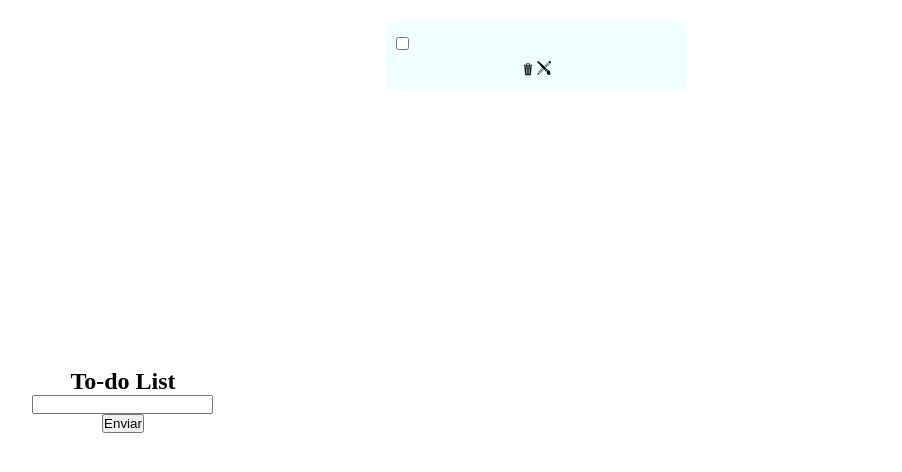
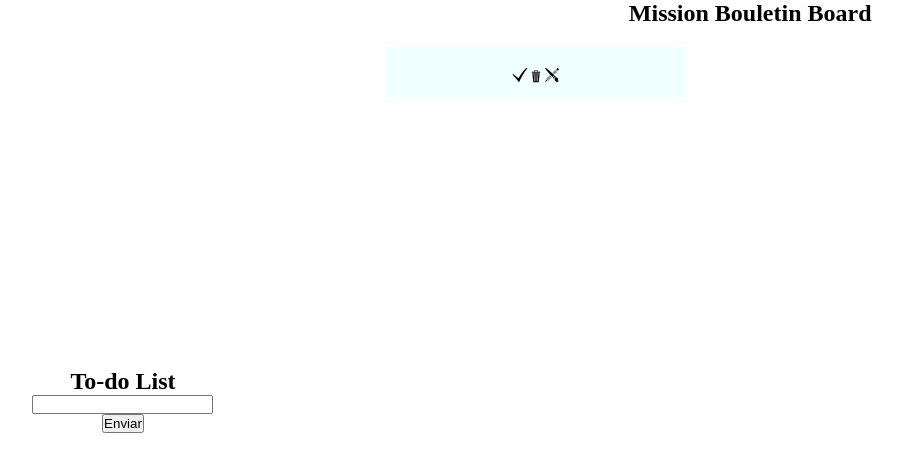
Before and after one commit to MariaCHelena/To-do-list, a React (Create React App) app: page / in a window 1280 px wide. Both pictures are taken after a click on the button "Enviar". Shown: the top 472 px of the page, without its empty margins (133-1035 px from the left). Built offline with nearby package versions, Linux system fonts and the light colour scheme.

Commit message:
Changing check functionality

```diff
--- a/src/App.js
+++ b/src/App.js
@@ -32,6 +32,7 @@ function App() {
         <SendTask setTask={setTask} task={task} list={list} setList={setList}/>
       </section>
       <section className={Styles.outputSection}>
+        <h2 className={Styles.boardTitle}>Mission Bouletin Board</h2>
         <ToDo toDoProps={list} delEvent={onDelete} editEvent={setUpdate}/>
       </section>
     </main>
--- a/src/App.module.css
+++ b/src/App.module.css
@@ -28,3 +28,7 @@ section {
 .outputSection{
     width: 60vw;
 }
+
+.boardTitle{
+    text-align: center;
+}
--- a/src/components/ToDoItem.js
+++ b/src/components/ToDoItem.js
@@ -1,6 +1,6 @@
 import { useRef, useState } from 'react';
 import Styles from './ToDoItem.module.css';
-import {GiTrashCan, GiPencilBrush} from 'react-icons/gi';
+import {GiTrashCan, GiPencilBrush, GiCheckMark} from 'react-icons/gi';
 
 function ToDoItem({item, delEvent, editEvent}){
 
@@ -33,11 +33,12 @@ function ToDoItem({item, delEvent, editEvent}){
             <li>
                 <div className={Styles.toDoExhibit}>
                     <div className={Styles.toDoItemWrapper}>
-                        <input type="checkbox" className={Styles.checkBox} hidden={edit}/>
+                        <input type="checkbox" className={Styles.checkBox} id={`check${item.id}`} name={`check${item.id}`} hidden={edit}/>
                         <span className={Styles.listTitle} hidden={edit} ref={getHeight}>{item.title}</span>
                         <textarea onChange={(e) => editEvent(e.target.value, item.id)} hidden={!edit} onKeyDown={endUpdate} className={Styles.textareaEdit} style={textareaHeight}>{item.title}</textarea>
                     </div>
                     <div className={Styles.toDoButtonsWrapper}>
+                        <label hidden={edit} htmlFor={`check${item.id}`}><GiCheckMark /></label>
                         <span onClick={() => delEvent(item.id)}><GiTrashCan /></span>
                         <span onClick={onEdit} hidden={edit}><GiPencilBrush /></span>
                     </div>
--- a/src/components/ToDoItem.module.css
+++ b/src/components/ToDoItem.module.css
@@ -4,8 +4,7 @@
 }
 
 .checkBox{
-    align-self: flex-start;
-    margin-top: 7px;
+    display: none;
 }
 
 .toDoItemWrapper{
```
